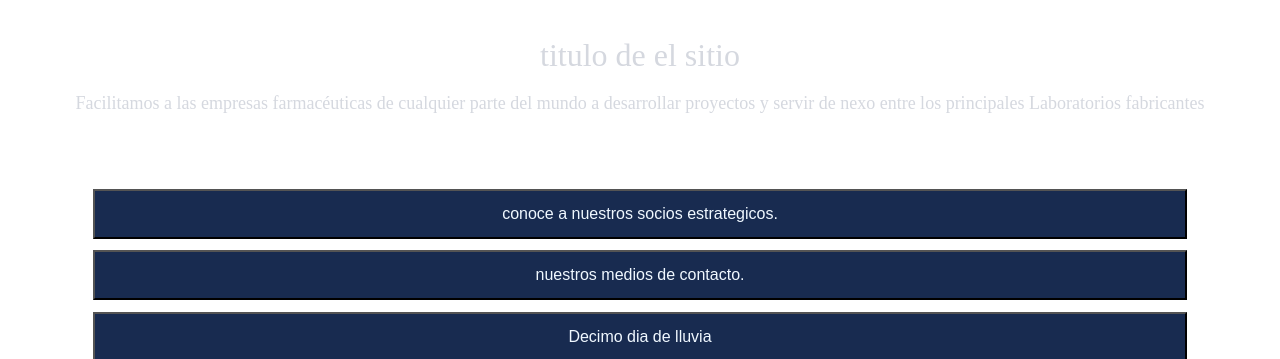
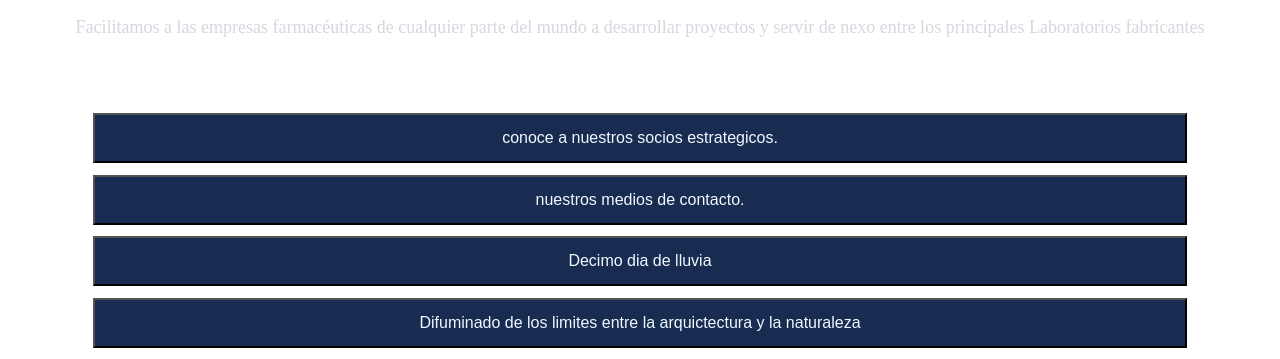
Before and after one commit to Luciano-Tebaldi-Lug/proyecto-para-ventas, a plain HTML site: page index.html in a window 1280 px wide. Shown: the part 741-1100 px from the top of the page. Drawn offline with Linux system fonts and the light colour scheme.

Commit message:
Update index.html

```diff
--- a/index.html
+++ b/index.html
@@ -12,9 +12,6 @@
     </div>
 </header>
 <body>
-    <div class="titulo">
-        <p>titulo de el sitio</p>
-    </div>
     <div class="resumen">
         <p class="resumen">
             Facilitamos a las empresas farmacéuticas de cualquier parte del mundo a desarrollar proyectos y servir de nexo entre los principales Laboratorios fabricantes
```
